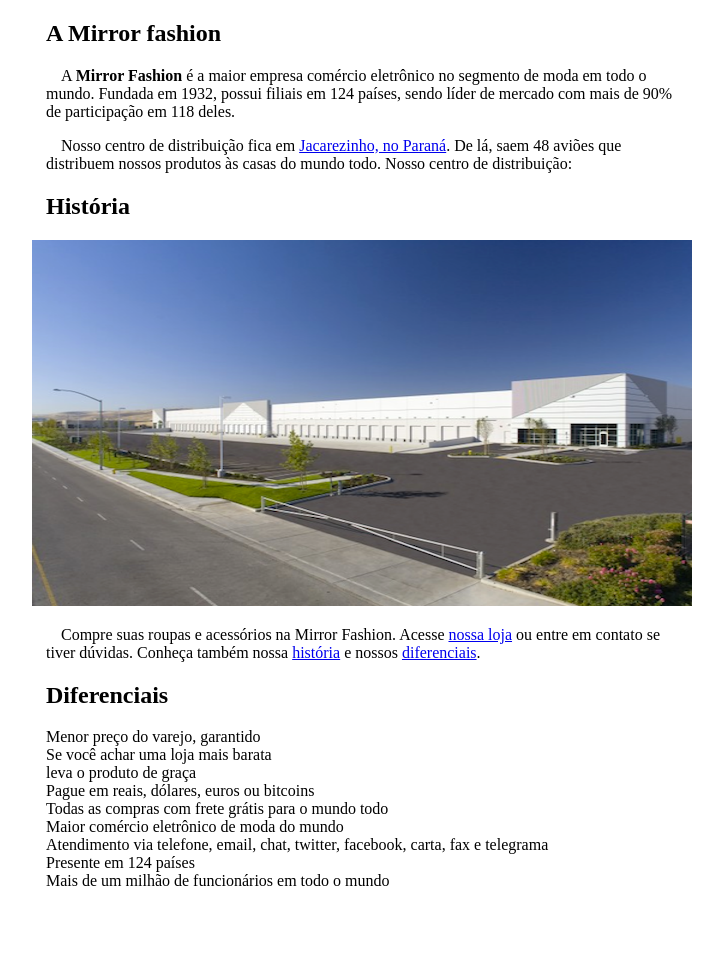
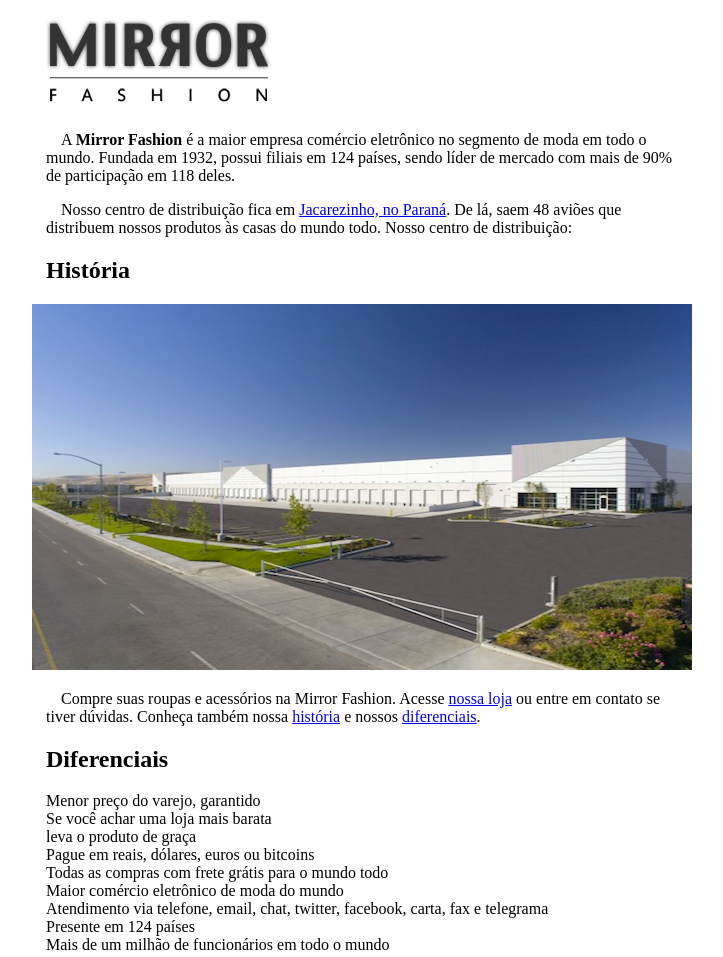
Before and after one commit to rodrigoRolim/TreinamentoForlogic, a plain HTML site: page tela3.html in a window 1280 px wide. Shown: the whole page, without its empty margins (278-1001 px from the left). Before the commit the page ends 906 px from the top, so only its background shows below. Drawn offline with Linux system fonts and the light colour scheme.

Commit message:
adicionado a logo da pagina

```diff
--- a/tela3.html
+++ b/tela3.html
@@ -14,8 +14,8 @@
         p{text-align: left;}
         p:first-letter{margin-left: 15px;}
         #centro-distribuicao{
-           transform: scaleX(1.2);
-          text-align: center;
+            transform: scaleX(1.2);
+            text-align: center;
         }
         li{
             list-style-type: none;
@@ -24,7 +24,7 @@
 </head>
 <body>
     <article>
-        <h1>A Mirror fashion</h1>
+        <h1><img src="img/logo.png" alt=""></h1>
         <p>A <strong>Mirror Fashion</strong> é a maior empresa comércio eletrônico no segmento de moda em todo o mundo.
 			Fundada em 1932, possui filiais em 124 países, sendo líder de mercado com mais de 90% de
 			participação em 118 deles.
```
